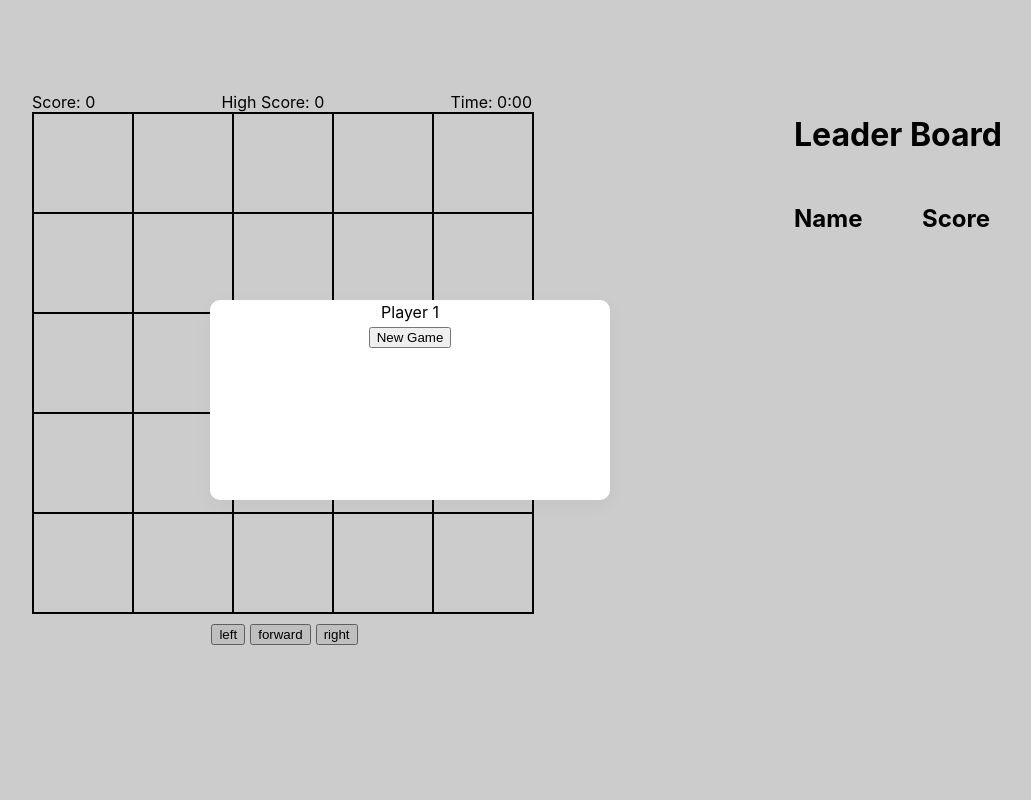
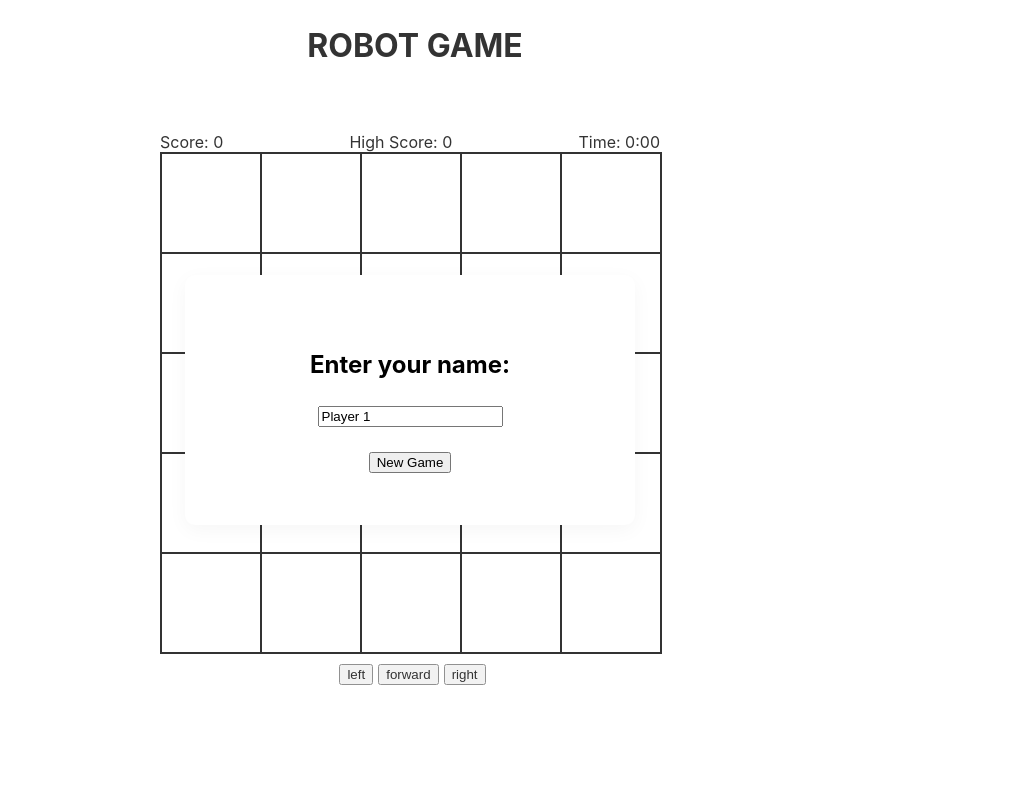
Before and after one commit to deasisrj1/Robot-Game, a React (Vite) app in the folder frontend/: page / in a window 1280 px wide. Shown: the top 800 px of the page, without its empty margins (230-1261 px from the left). Built offline with nearby package versions, Linux system fonts and the light colour scheme.

Commit message:
WIP: almost done

```diff
--- a/frontend/src/App.jsx
+++ b/frontend/src/App.jsx
@@ -3,25 +3,21 @@ import Game from "./components/Game";
 import { LeaderBoard } from "./components/LeaderBoard";
 
 function App() {
-  // const [players, setPlayers] = useState([]);
   const [leaderBoard, setLeaderBoard] = useState({
     highestScore: 0,
     lowestScore: 0,
     rankings: [],
   });
-  const [player, setPlayer] = useState();
+  const player = {
+    name: "Player 1",
+    robot: {
+      skin: "Wall-E-icon.png",
+      type: "robot",
+      rotation: 180,
+    },
+  };
 
   useEffect(() => {
-    try {
-      fetch("./player1.json")
-        .then((response) => response.json())
-        .then((data) => {
-          setPlayer(data);
-        });
-    } catch (error) {
-      console.log(error);
-    }
-
     const leaderBoard = JSON.parse(localStorage.getItem("leaderBoard"));
     if (leaderBoard) {
       setLeaderBoard(leaderBoard);
@@ -30,8 +26,6 @@ function App() {
 
   const handleTopScore = (username, score = 0) => {
     if (username && score) {
-      // let lowestScore =
-      // leaderBoard?.lowestScore < score ? leaderBoard?.lowestScore : score;
       let rankings = [...leaderBoard.rankings, { username, score }].sort(
         (a, b) => b.score - a.score
       );
@@ -39,7 +33,6 @@ function App() {
 
       let newLeaderBoard = {
         highestScore,
-        // lowestScore,
         rankings,
       };
 
@@ -52,11 +45,8 @@ function App() {
   return (
     <>
       <div className="nav">
-        {/* <button onClick={() => setShowLeaderBoard((prev) => !prev)}>
-          Leader Board
-        </button> */}
+        <h1>ROBOT GAME</h1>
       </div>
-
       <div
         style={{
           display: "flex",
@@ -67,7 +57,6 @@ function App() {
           leaderBoard={leaderBoard}
           handleTopScore={handleTopScore}
         />
-        <LeaderBoard rankings={leaderBoard?.rankings} />
       </div>
     </>
   );
--- a/frontend/src/components/Game.jsx
+++ b/frontend/src/components/Game.jsx
@@ -5,6 +5,7 @@ import Modal from "./Modal";
 import MovementButtons from "./MovementButtons";
 import GameBoard from "./GameBoard";
 import { BoardHeader } from "./BoardHeader";
+import { LeaderBoard } from "./LeaderBoard";
 
 const Game = ({ player, leaderBoard, handleTopScore }) => {
   const [isGameOver, setIsGameOver] = useState(true);
@@ -15,6 +16,7 @@ const Game = ({ player, leaderBoard, handleTopScore }) => {
   const [score, setScore] = useState(0);
   const [target, setTarget] = useState();
   const [targetPos, setTargetPos] = useState();
+  const [userName, setUsername] = useState(player?.name);
 
   const board = boardDetails?.board;
   const boardSize = boardDetails?.width * boardDetails?.height;
@@ -23,7 +25,7 @@ const Game = ({ player, leaderBoard, handleTopScore }) => {
   const handleGameOver = () => {
     setRobotPos();
     setIsGameOver(true);
-    handleTopScore(player?.name, score);
+    handleTopScore(userName, score);
   };
 
   // Timer hook
@@ -148,7 +150,11 @@ const Game = ({ player, leaderBoard, handleTopScore }) => {
           />
 
           {isGameOver && (
-            <Modal playerName={player?.name} handleNewGame={handleNewGame} />
+            <Modal
+              playerName={userName}
+              setUsername={setUsername}
+              handleNewGame={handleNewGame}
+            />
           )}
 
           <div style={{ width: `${100 * boardDetails?.width}px` }}>
@@ -167,6 +173,7 @@ const Game = ({ player, leaderBoard, handleTopScore }) => {
             handleForward={handleForward}
           />
         </div>
+        <LeaderBoard rankings={leaderBoard?.rankings} />
       </div>
     </div>
   );
--- a/frontend/src/components/GameBoard.jsx
+++ b/frontend/src/components/GameBoard.jsx
@@ -10,13 +10,13 @@ const GameBoard = ({ board, robot, robotPos, target, targetPos, reached }) => {
                 transform: `rotate(${robot?.rotation}deg)`,
                 transition: `${reached ? "" : "transform 1s"}`,
               }}
-              src={`/${robot?.skin}`}
+              src={`${robot?.skin ? `/${robot?.skin}` : ""}`}
               alt={`${robot?.type}`}
             />
           ) : i === targetPos ? (
             <img
               className="square-img"
-              src={`/${target?.skin}`}
+              src={`${target?.skin ? `/${target?.skin}` : ""}`}
               alt={`${target?.type}`}
             />
           ) : (
--- a/frontend/src/components/Modal.jsx
+++ b/frontend/src/components/Modal.jsx
@@ -1,12 +1,21 @@
-const Modal = ({ playerName, handleNewGame }) => {
+const Modal = ({ playerName, handleNewGame, setUsername }) => {
   return (
     <div>
       <div className="modal-background">
         <div className="modal centered">
+          <h2>Enter your name:</h2>
           <div className="">
-            {playerName}
+            <input
+              name="username"
+              defaultValue={playerName}
+              // value={playerName}
+              onChange={(e) => setUsername(e.target.value)}
+            ></input>
+            {/* <h4>{playerName}</h4> */}
             <div>
-              <button onClick={handleNewGame}>New Game</button>
+              <button style={{ marginTop: "25px" }} onClick={handleNewGame}>
+                New Game
+              </button>
             </div>
           </div>
         </div>
--- a/frontend/src/index.css
+++ b/frontend/src/index.css
@@ -55,6 +55,8 @@ body {
 }
 
 .board {
+  margin-bottom: 100px;
+  margin-top: 40px;
   display: inline-block;
   text-align: center;
 }
@@ -64,7 +66,7 @@ body {
 }
 
 .modal-background {
-  background-color: rgba(0, 0, 0, 0.2);
+  background-color: rgba(255, 255, 255, 0.2);
   width: 100vw;
   height: 100vh;
   z-index: 10;
@@ -82,6 +84,8 @@ body {
   z-index: -1;
   border-radius: 10px;
   box-shadow: 0 5px 20px 0 rgba(0, 0, 0, 0.04);
+  align-content: center;
+  padding: 25px;
 }
 
 .nav {
@@ -93,6 +97,7 @@ body {
   padding: 5px;
   line-height: 5vh;
   margin-bottom: 5vh;
+  text-align: center;
 }
 
 .flex {
```
